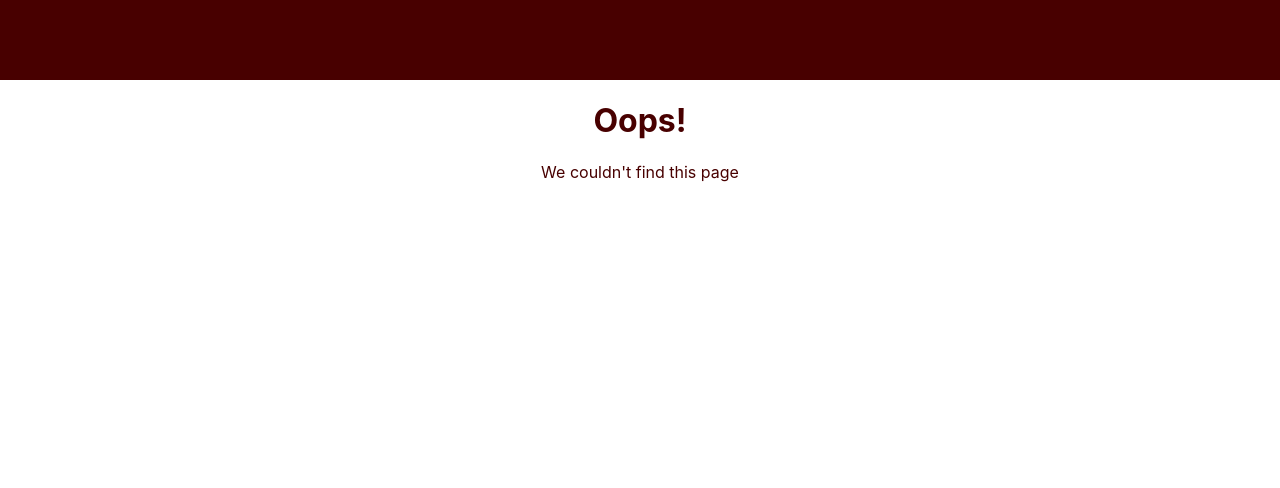
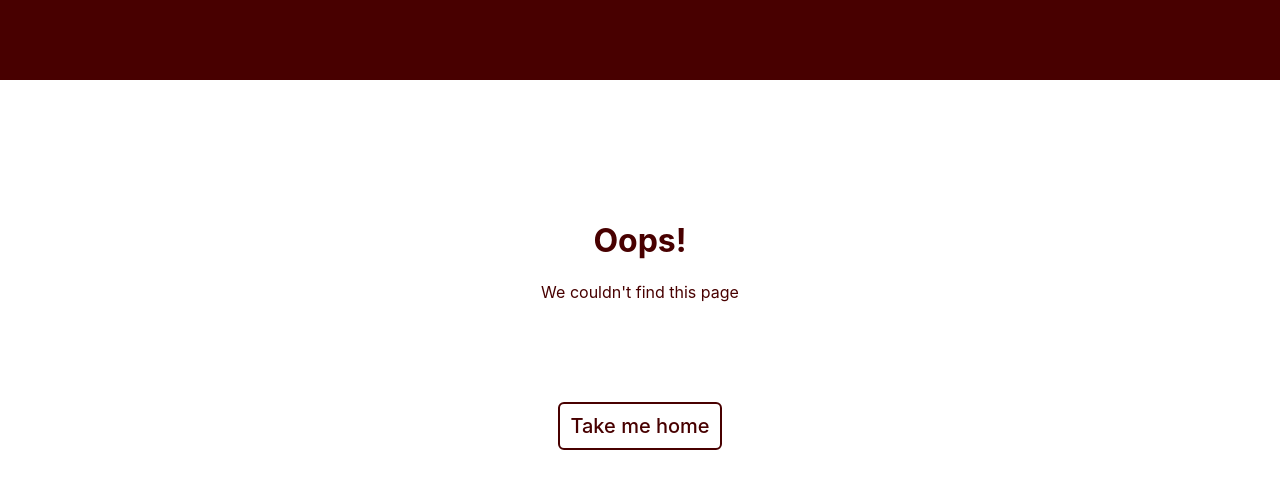
Before and after one commit to roknicmilos/memewars-api, a React (Create React App) app in the folder app/src/: page /login in a window 1280 px wide. Shown: the top 488 px of the page. Built offline with nearby package versions, Linux system fonts and the light colour scheme.

Commit message:
APP | Improve container style and add home button to error page

```diff
--- a/app/src/src/ui/main.scss
+++ b/app/src/src/ui/main.scss
@@ -51,15 +51,7 @@ p {
 }
 
 .container {
-  padding: 0 20%;
-
-  @include respond-to(laptop) {
-    padding: 0 15%;
-  }
-  @include respond-to(tablet) {
-    padding: 0 10%;
-  }
-  @include respond-to(mobile) {
-    padding: 0 3%;
-  }
+  width: 80%;
+  margin: 80px auto;
+  max-width: 1200px;
 }
--- a/app/src/src/ui/navigation/Navigation.module.scss
+++ b/app/src/src/ui/navigation/Navigation.module.scss
@@ -1,14 +1,12 @@
 @import "../main";
 
 .navigation {
-  @extend .container;
   background-color: $darkred;
-  color: white;
   height: $nav-height;
+}
+
+.container {
+  margin: 0 auto;
   display: flex;
   justify-content: flex-end;
-
-  @include respond-to(mobile) {
-    padding: 0;
-  }
 }
--- a/app/src/src/ui/navigation/Navigation.tsx
+++ b/app/src/src/ui/navigation/Navigation.tsx
@@ -9,7 +9,9 @@ export function Navigation() {
 
   return (
     <nav className={ styles.navigation }>
-      { user && <UserMenu/> }
+      <div className={ styles.container }>
+        { user && <UserMenu/> }
+      </div>
     </nav>
   );
 }
--- a/app/src/src/ui/pages/error/ErrorPage.module.scss
+++ b/app/src/src/ui/pages/error/ErrorPage.module.scss
@@ -4,6 +4,16 @@
   display: flex;
   flex-direction: column;
   align-items: center;
-  margin: auto;
-  height: calc(100vh - $nav-height);
+  margin: 120px auto;
 }
+
+.homeButton {
+  margin: 100px auto;
+  border: 2px solid $darkred;
+  color: $darkred;
+  text-decoration: none;
+  border-radius: 6px;
+  padding: 10px;
+  font-size: 20px;
+  font-weight: 500;
+}
--- a/app/src/src/ui/pages/error/ErrorPage.tsx
+++ b/app/src/src/ui/pages/error/ErrorPage.tsx
@@ -20,6 +20,7 @@ export function ErrorPage() {
     <div className={ styles.container }>
       <h1>Oops!</h1>
       <p>{ getMessage() }</p>
+      <a className={ styles.homeButton } href="/">Take me home</a>
     </div>
   );
 }
--- a/app/src/src/ui/pages/login/LoginPage.module.scss
+++ b/app/src/src/ui/pages/login/LoginPage.module.scss
@@ -3,15 +3,6 @@
 .title {
   margin: 50px 0;
   font-weight: 400;
-}
-
-.container {
-  @extend .container;
-  margin: 10% 0;
-
-  @include respond-to(mobile) {
-    text-align: center;
-  }
 }
 
 .googleLoginButton {
--- a/app/src/src/ui/pages/wars/WarsPage.module.scss
+++ b/app/src/src/ui/pages/wars/WarsPage.module.scss
@@ -2,11 +2,13 @@
 
 .container {
   display: flex;
-  justify-content: center;
+  justify-content: space-between;
   align-content: center;
   flex-wrap: wrap;
-  padding: 100px;
 
+  @include respond-to(1357px) {
+    justify-content: center;
+  }
   @include respond-to(mobile) {
     padding: 20px
   }
```
